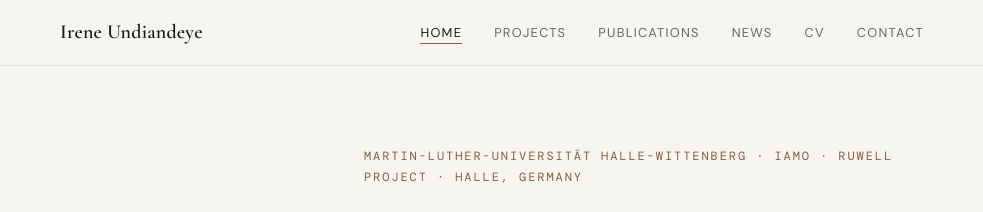
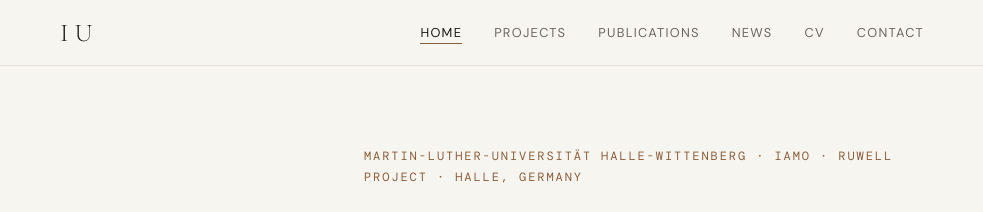
Before and after one commit to ireneundiandeye/Ireneundiandeye.github.io, a Jekyll site: the page built from index.html, in a window 1280 px wide. Shown: the top 212 px of the page, without its empty margins (148-1131 px from the left). Built offline with Jekyll 4.4.1, drawn with Linux system fonts in a browser that asks for light colours.

Commit message:
Update nav logo to initials

```diff
--- a/_layouts/default.html
+++ b/_layouts/default.html
@@ -14,7 +14,7 @@
 
 <nav class="site-nav">
   <div class="container">
-    <a href="{{ '/' | relative_url }}" class="nav-logo">{{ site.author.name | split: " " | first }} {{ site.author.name | split: " " | last }}</a>
+    <a href="{{ '/' | relative_url }}" class="nav-logo" style="font-family:'Cormorant Garamond',Georgia,serif; font-size:1.6rem; font-weight:300; letter-spacing:6px; color:var(--ink);">IU</a>
     <button class="nav-toggle" id="navToggle" aria-label="Toggle menu">
       <span></span><span></span><span></span>
     </button>
```
